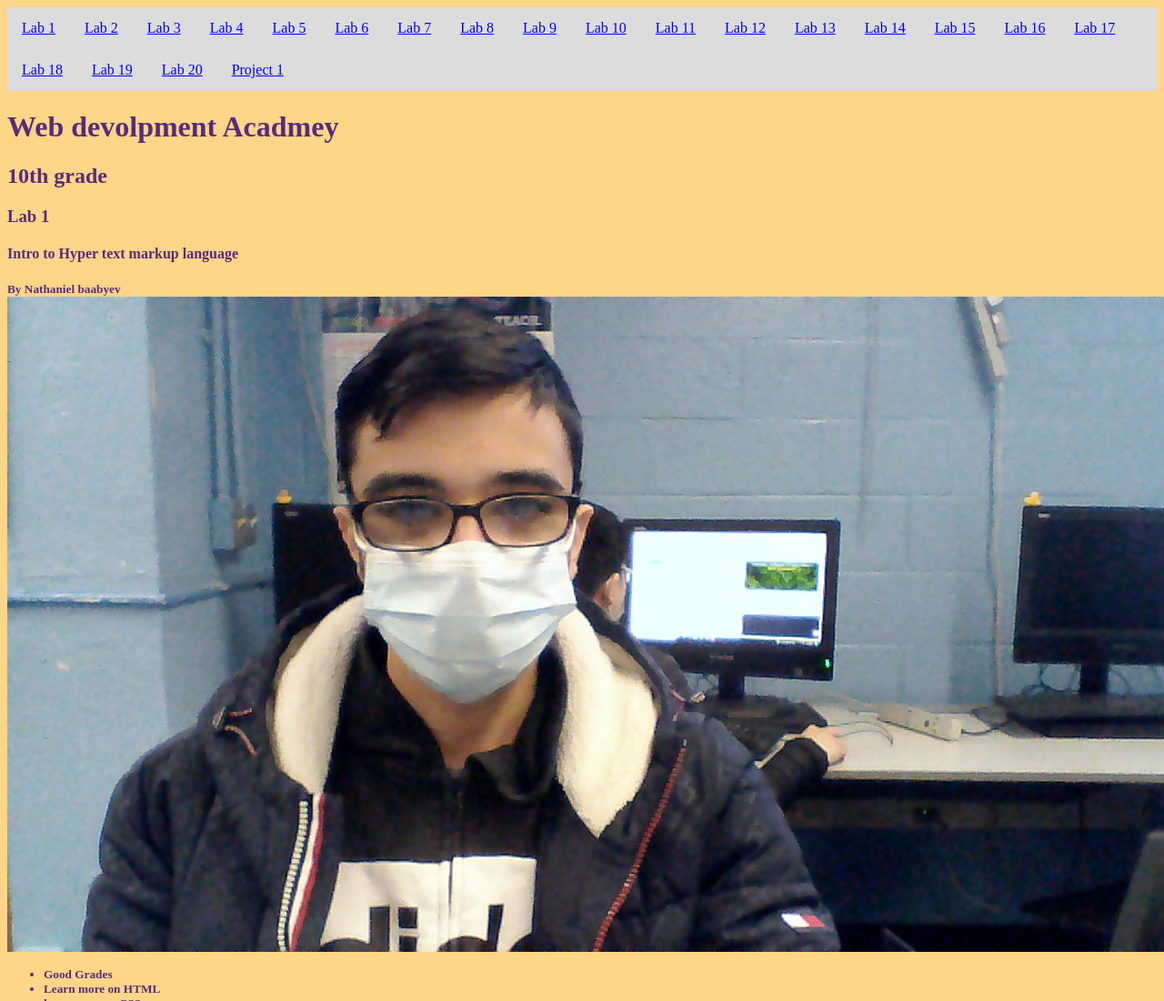
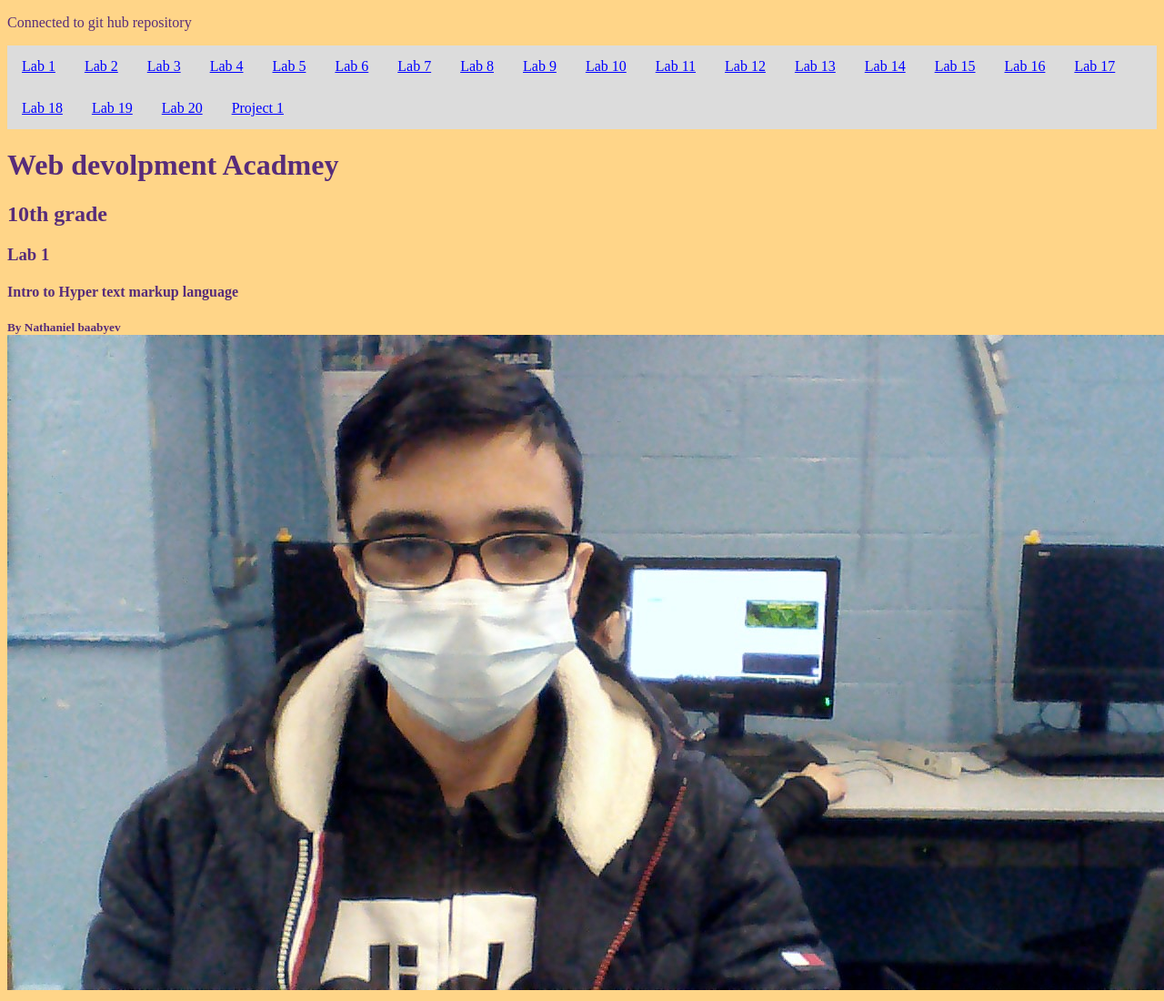
Before and after one commit to Q50A/WEBACADEMY2021, a plain HTML site: page Lab 1/lab1.HTML in a window 1280 px wide. Shown: the top 1100 px of the page at 91% size. Drawn offline with Linux system fonts and the light colour scheme; files whose address does not match are found by name.

Commit message:
Update lab1.HTML
I added a paragraph

```diff
--- a/Lab 1/lab1.HTML
+++ b/Lab 1/lab1.HTML
@@ -5,6 +5,7 @@
     <link rel="stylesheet" href="../../mainportfolio.css">
 	</head>
 	<body>
+		<p> Connected to git hub repository</p>
     <div class="topnav">
       <a href="../Lab 1/lab1.HTML">Lab 1 </a>
       <a href="../Lab 2/lab2.html">Lab 2 </a>
```
